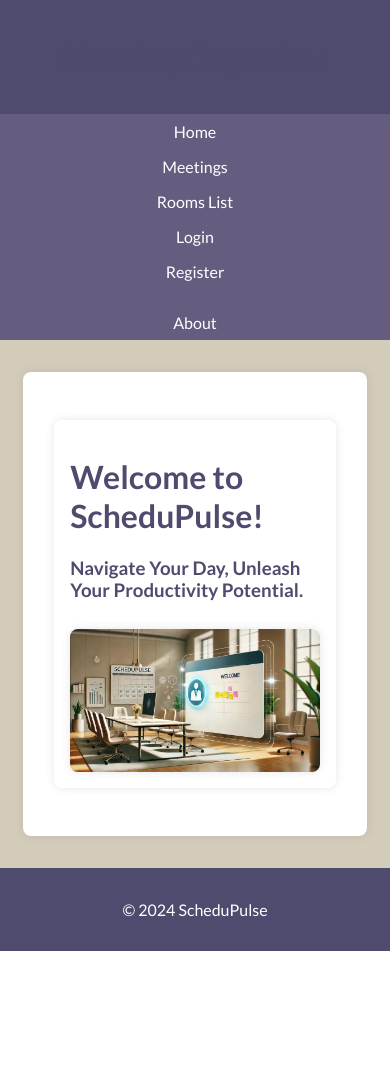
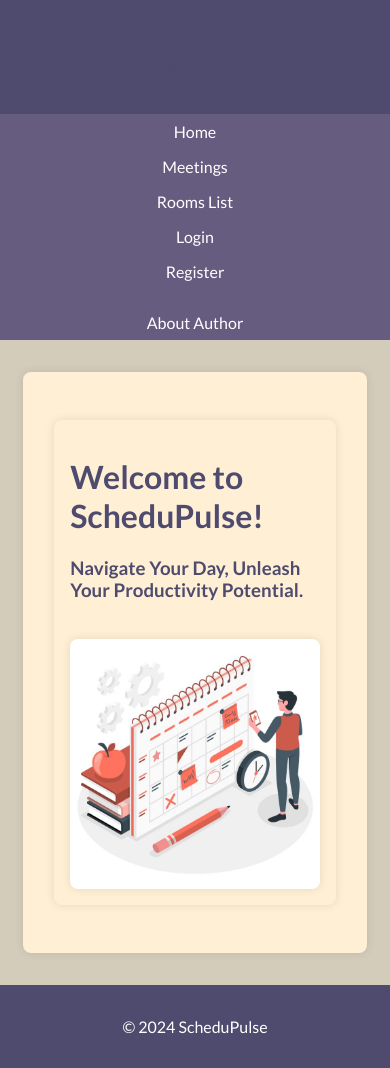
Before and after one commit to Barry1701/ScheduPulse, a Django app: page / in a window 390 px wide. Before the commit the page ends 951 px from the top, so only its background shows below. Run offline with Django 4.2, Linux system fonts and the light colour scheme.

Commit message:
modify welcome page

```diff
--- a/static/css/style.css
+++ b/static/css/style.css
@@ -69,7 +69,7 @@ nav a:hover {
     width: 80%;
     margin: 2em auto;
     padding: 2em;
-    background: white;
+    background: #FFEFD5;
     box-shadow: 0 0 10px rgba(0, 0, 0, 0.1);
     border-radius: 8px;
     display: flex;
@@ -187,6 +187,15 @@ form button:hover {
     box-shadow: 0 0 10px rgba(0, 0, 0, 0.1);
 }
 
+.calendar-image {
+    flex: 1; /* Pozwolenie, aby obraz zajmował jedną część dostępnej przestrzeni */
+    max-width: 500px;
+    height: auto;
+    align-self: flex-end;
+    border-radius: 8px;
+    box-shadow: 0 0 10px rgba(0, 0, 0, 0.1);
+}
+
 @media (max-width: 1024px) {
     nav {
         flex-direction: column; /* Nawigacja w kolumnie dla mniejszych ekranów */
@@ -212,6 +221,11 @@ form button:hover {
         max-width: 100%; /* Upewnienie się, że obraz nie przekroczy szerokości kontenera */
         margin-top: 20px; /* Dodanie marginesu górnego między zawartością a obrazem */
     }
+
+    .calendar-image {
+        max-width: 100%; /* Upewnienie się, że obraz nie przekroczy szerokości kontenera */
+        margin-top: 20px; /* Dodanie marginesu górnego między zawartością a obrazem */
+    }
 }
 
 @media (max-width: 768px) {
@@ -231,6 +245,11 @@ form button:hover {
     }
 
     .schedu-image {
+        max-width: 100%; /* Upewnienie się, że obraz nie przekroczy szerokości kontenera */
+        margin-top: 20px; /* Dodanie marginesu górnego między zawartością a obrazem */
+    }
+
+    .calendar-image {
         max-width: 100%; /* Upewnienie się, że obraz nie przekroczy szerokości kontenera */
         margin-top: 20px; /* Dodanie marginesu górnego między zawartością a obrazem */
     }
@@ -268,4 +287,9 @@ form button:hover {
         max-width: 100%; /* Upewnienie się, że obraz nie przekroczy szerokości kontenera */
         margin-top: 10px; /* Dodanie marginesu górnego między zawartością a obrazem */
     }
+
+    .calendar-image {
+        max-width: 100%; /* Upewnienie się, że obraz nie przekroczy szerokości kontenera */
+        margin-top: 20px; /* Dodanie marginesu górnego między zawartością a obrazem */
+    }
 }
--- a/website/templates/base.html
+++ b/website/templates/base.html
@@ -29,7 +29,7 @@
             <a href="{% url 'login' %}">Login</a>
             <a href="{% url 'register' %}">Register</a>
         {% endif %}
-        <a href="{% url 'about' %}" class="nav-right">About</a>
+        <a href="{% url 'about' %}" class="nav-right">About Author</a>
     </nav>
     <div class="container">
         {% if messages %}
--- a/website/templates/website/welcome.html
+++ b/website/templates/website/welcome.html
@@ -7,6 +7,6 @@
         <h1>Welcome to ScheduPulse!</h1>
         <h3>Navigate Your Day, Unleash Your Productivity Potential.</h3>
     </div>
-    <img src="{% static 'images/ScheduPulse.png' %}" class="schedu-image" alt="Calendar">
+    <img src="{% static 'images/Meeting_Organizer.png' %}" class="calendar-image" alt="Calendar">
 </div>
 {% endblock %}
```
Also changed, not shown: 1 other file.
